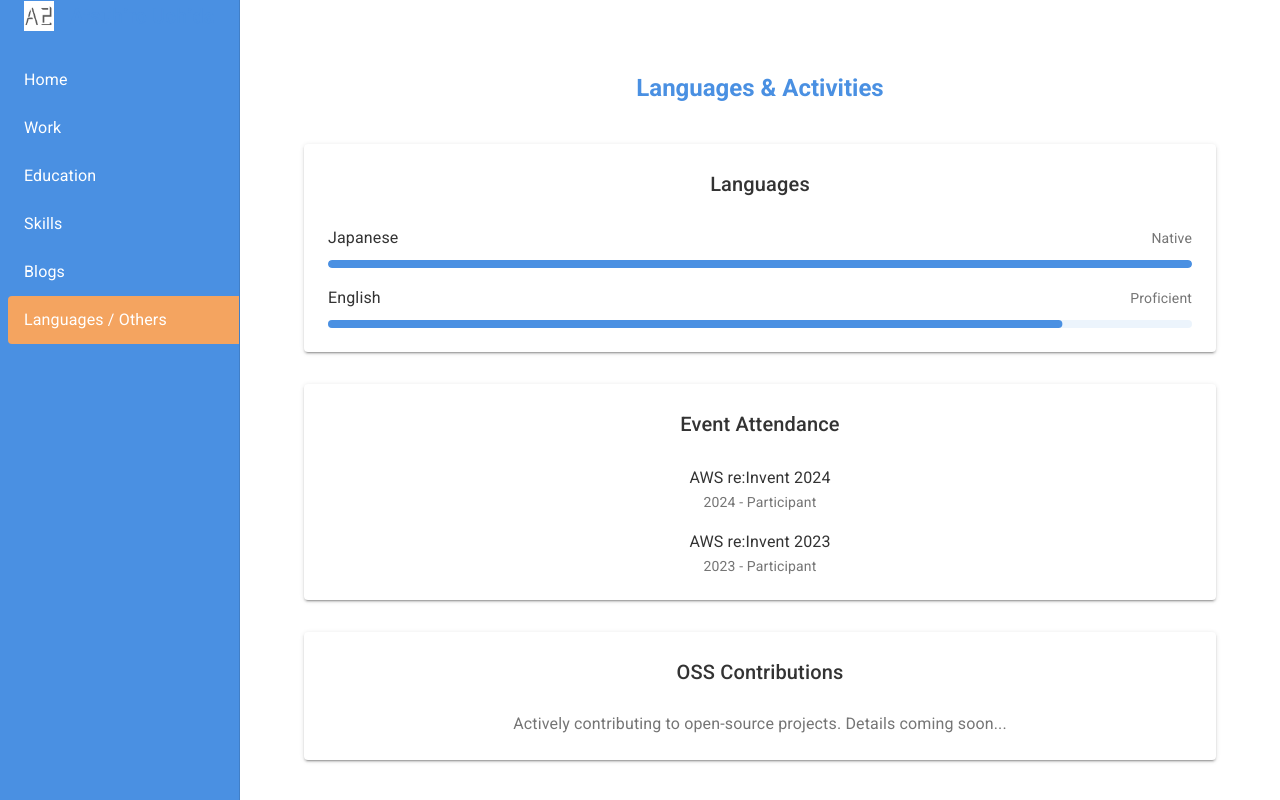
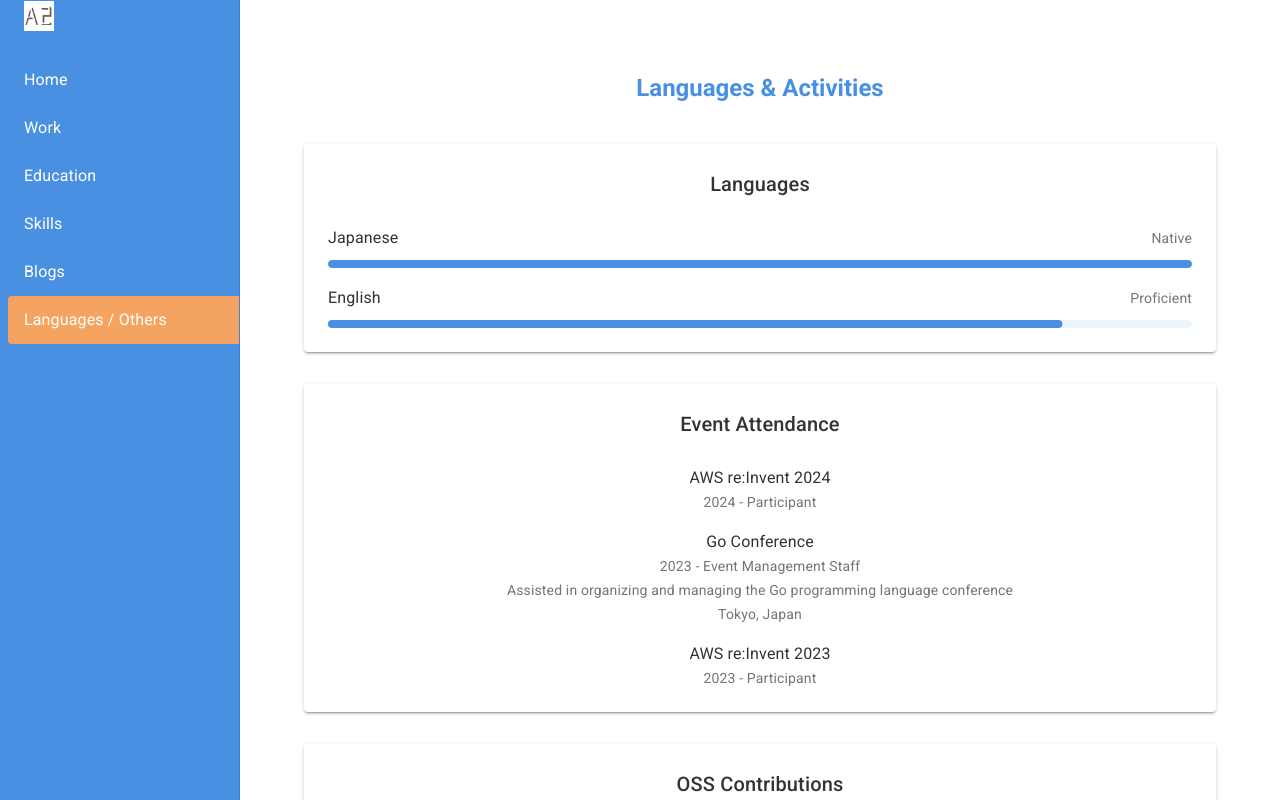
Before and after one commit to timtoronto634/timtoronto634.github.io, a React (Vite) app: page / in a window 1280 px wide. Both pictures are taken after a click on the item "Languages / Others". Shown: the top 800 px of the page. Built offline with nearby package versions, Linux system fonts and the light colour scheme.

Commit message:
update oss, events, blog

```diff
--- a/src/components/LanguagesOthers.tsx
+++ b/src/components/LanguagesOthers.tsx
@@ -1,4 +1,4 @@
-import { Stack, Typography, Paper, LinearProgress, Box } from '@mui/material';
+import { Stack, Typography, Paper, LinearProgress, Box, Link } from '@mui/material';
 
 interface Language {
   name: string;
@@ -9,7 +9,17 @@ interface Language {
 interface Event {
   name: string;
   role: string;
-  year: string;
+  date: string;
+  location?: string;
+  description?: string;
+}
+
+interface OSSContribution {
+  project: string;
+  description: string;
+  link: string;
+  status: string;
+  date: string;
 }
 
 const Title: React.FC = () => (
@@ -65,22 +75,47 @@ const EventsSection: React.FC<{ events: Event[] }> = ({ events }) => (
             {event.name}
           </Typography>
           <Typography variant="body2" sx={{ color: 'grey.600' }}>
-            {event.year} - {event.role}
+            {event.date} - {event.role}
           </Typography>
+          {event.description && (
+            <Typography variant="body2" sx={{ color: 'grey.600', mt: 0.5 }}>
+              {event.description}
+            </Typography>
+          )}
+          {event.location && (
+            <Typography variant="body2" sx={{ color: 'grey.600', mt: 0.5 }}>
+              {event.location}
+            </Typography>
+          )}
         </Box>
       ))}
     </Stack>
   </Paper>
 );
 
-const OSSSection: React.FC = () => (
+const OSSSection: React.FC<{ contributions: OSSContribution[] }> = ({ contributions }) => (
   <Paper elevation={2} sx={{ p: 3 }}>
     <Typography variant="h6" sx={{ color: '#333', mb: 3 }}>
       OSS Contributions
     </Typography>
-    <Typography variant="body1" sx={{ color: 'grey.600' }}>
-      Actively contributing to open-source projects. Details coming soon...
-    </Typography>
+    <Stack spacing={2}>
+      {contributions.map((contribution, index) => (
+        <Box key={index}>
+          <Typography variant="subtitle1" sx={{ color: '#333' }}>
+            {contribution.project}
+          </Typography>
+          <Typography variant="body1" sx={{ color: 'grey.600' }}>
+            {contribution.description}
+          </Typography>
+          <Typography variant="body2" sx={{ color: 'grey.600' }}>
+            Status: {contribution.status} ({contribution.date})
+          </Typography>
+          <Link href={contribution.link} target="_blank" rel="noopener noreferrer" sx={{ mt: 0.5, display: 'block' }}>
+            View Pull Requests
+          </Link>
+        </Box>
+      ))}
+    </Stack>
   </Paper>
 );
 
@@ -91,8 +126,25 @@ export const LanguagesOthers: React.FC = () => {
   ];
 
   const events: Event[] = [
-    { name: 'AWS re:Invent 2024', role: 'Participant', year: '2024' },
-    { name: 'AWS re:Invent 2023', role: 'Participant', year: '2023' },
+    { name: 'AWS re:Invent 2024', role: 'Participant', date: '2024' },
+    {
+      name: 'Go Conference',
+      role: 'Event Management Staff',
+      date: '2023',
+      location: 'Tokyo, Japan',
+      description: 'Assisted in organizing and managing the Go programming language conference'
+    },
+    { name: 'AWS re:Invent 2023', role: 'Participant', date: '2023' },
+  ];
+
+  const contributions: OSSContribution[] = [
+    {
+      project: "rubocop/rubocop",
+      description: "RuboCop is a Ruby static code analyzer (a.k.a. linter) and code formatter.",
+      link: "https://github.com/rubocop/rubocop/pulls?q=is%3Apr+author%3Atimtoronto634",
+      status: "Merged",
+      date: "2023"
+    }
   ];
 
   return (
@@ -100,7 +152,7 @@ export const LanguagesOthers: React.FC = () => {
       <Title />
       <LanguageSection languages={languages} />
       <EventsSection events={events} />
-      <OSSSection />
+      <OSSSection contributions={contributions} />
     </Stack>
   );
 };
```
Also changed, not shown: src/data/blog.yml (added, +28 -0 lines).
